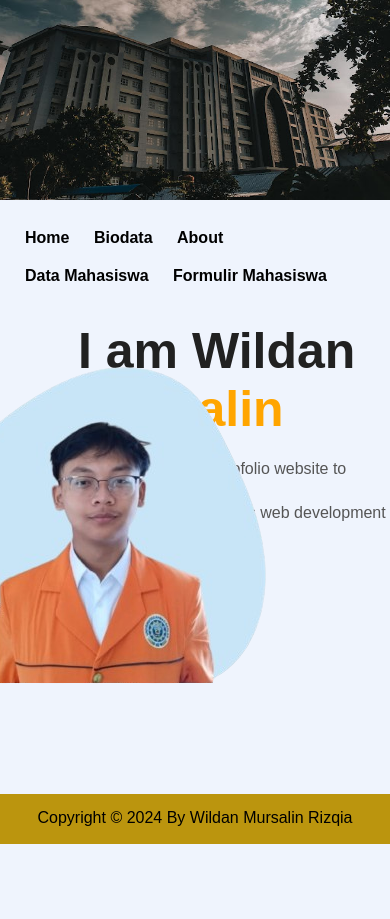
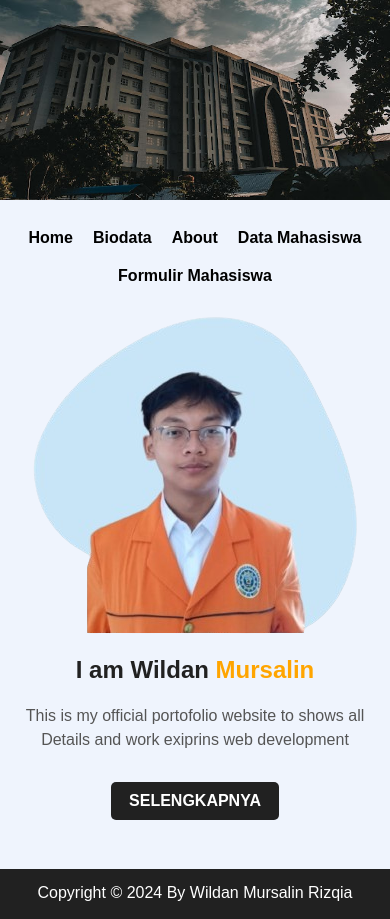
Before and after one commit to wildanmr23/pwebAssignment, a plain HTML site: page index.html in a window 390 px wide. Before the commit the page ends 844 px from the top, so only its background shows below. Drawn offline with Linux system fonts and the light colour scheme.

Commit message:
Finished Project

```diff
--- a/index.html
+++ b/index.html
@@ -22,6 +22,8 @@
         </ul>
       </nav>
     </div>
+    <!-- Move the image here -->
+    <img id="images" src="assets/wm2.png" alt="" class="responsive-img"/>
     <div class="detail">
       <h1>I am Wildan <span>Mursalin</span></h1>
       <p>
@@ -30,7 +32,6 @@
       </p>
       <a href="presenter/biodata.html">SELENGKAPNYA</a>
     </div>
-    <img id="images" src="assets/wm.png" alt="" />
     <footer>Copyright &copy; 2024 By Wildan Mursalin Rizqia</footer>
   </body>
 </html>
--- a/style/style.css
+++ b/style/style.css
@@ -5,15 +5,26 @@
   font-family: sans-serif;
   background-color: #eff4fd;
 }
+
+.header-img {
+  width: 100%;
+  height: auto;
+}
+
 nav {
   display: flex;
+  justify-content: center;
   width: 100%;
-  margin: auto;
   padding: 15px;
 }
 
+nav ul {
+  display: flex;
+  flex-wrap: wrap;
+  justify-content: center;
+}
+
 nav ul li {
-  display: inline-block;
   list-style: none;
   margin: 10px;
 }
@@ -23,26 +34,31 @@ nav ul li a {
   color: #000;
   font-weight: bold;
 }
+
 nav ul li a:hover {
   color: orange;
 }
+
 .detail {
-  margin-left: 20%;
-  margin-top: 3%;
+  margin: 5% 10%;
+  text-align: center;
 }
 
 .detail h1 {
-  font-size: 50px;
+  font-size: 2.5em;
   color: #212121;
   margin-bottom: 20px;
 }
+
 span {
   color: orange;
 }
+
 .detail p {
   color: #555;
-  line-height: 22px;
+  line-height: 1.5;
 }
+
 .detail a {
   background: #212121;
   padding: 10px 18px;
@@ -53,60 +69,43 @@ span {
   margin: 30px 0;
   border-radius: 5px;
 }
+
 .detail a:hover {
   color: orange;
 }
-#images {
-  width: auto;
+
+.responsive-img {
+  max-width: 100%;
   height: auto;
-  background-color: transparent;
-  position: absolute;
-  bottom: 0%;
-  right: 20%;
+  display: block;
+  margin: 0 auto;
 }
+
 footer {
-  position: absolute;
-  bottom: 0;
   padding: 15px 0;
   text-align: center;
+  height: 50px;
   width: 100%;
-  height: 50px;
-  background: #bb950e;
+  background: #212121;
+  color: #fff;
 }
 
-/* Desktop */
-@media (min-width: 1200px) {
-  .container {
-    width: 100%;
+@media (max-width: 768px) {
+  .detail h1 {
+    font-size: 2em;
+  }
+
+  .detail {
+    margin: 5% 5%;
   }
 }
 
-/* Tablet */
-@media (max-width: 1199px) {
-  .container {
-    width: 90%;
+@media (max-width: 480px) {
+  .detail h1 {
+    font-size: 1.5em;
+  }
+
+  .detail {
+    margin: 5% 2%;
   }
 }
-
-/* Mobile */
-@media (max-width: 599px) {
-  .container {
-    width: 80%;
-  }
-}
-
-/* Small Mobile */
-@media (max-width: 479px) {
-  .container {
-    width: 70%;
-  }
-}
-
-/* Extra Small Mobile */
-@media (max-width: 479px) {
-  .container {
-    width: 60%;
-  }
-}
-
-/* Utility Classes */
```
